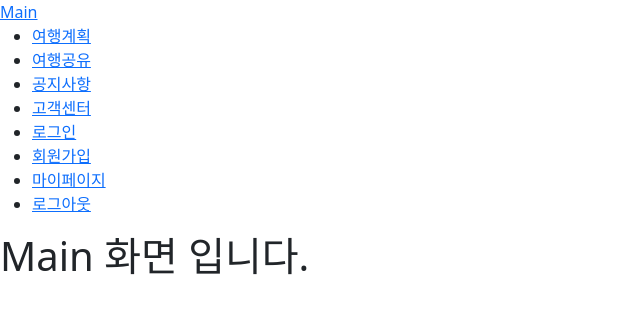
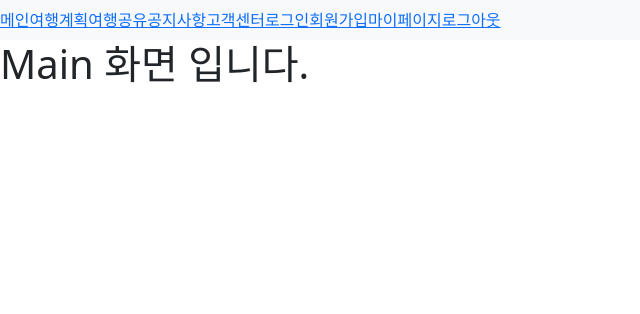
Before and after one commit to zpqmdh/trip_end_to_end_FE, a Vue app: page / in a window 1280 px wide. Shown: the top 314 px of the page, without its empty margins (0-640 px from the left). Built offline with nearby package versions, Linux system fonts and the light colour scheme.

Commit message:
fix: Modify navigation bar

```diff
--- a/src/App.vue
+++ b/src/App.vue
@@ -1,16 +1,13 @@
 <script setup>
-import { RouterLink, RouterView } from "vue-router";
+import { RouterView } from "vue-router";
+import Navigator from "@/components/common/Navigator.vue";
 </script>
 
 <template>
-  <header>
-    <div class="wrapper">
-      <nav>
-        <RouterLink to="/">Main</RouterLink>
-      </nav>
-    </div>
-  </header>
-  <RouterView />
+  <div>
+    <Navigator />
+    <router-view />
+  </div>
 </template>
 
 <style scoped></style>
--- a/src/components/common/Navigator.vue
+++ b/src/components/common/Navigator.vue
@@ -1,34 +1,62 @@
 <script setup>
 import { RouterLink } from "vue-router";
-import { RouterView } from "vue-router";
+import { ref } from "vue";
+
+const navbarOpen = ref(false);
+
+const toggleNavbar = () => {
+  navbarOpen.value = !navbarOpen.value;
+};
 </script>
 
 <template>
   <header>
-    <nav>
-      <ul>
-        <li><router-link :to="{ name: 'plan-list' }">여행계획</router-link></li>
-        <li>
+    <nav class="navbar navbar-expand-lg navbar-light bg-light">
+      <button
+        @click="toggleNavbar"
+        class="navbar-toggler"
+        type="button"
+        data-toggle="collapse"
+        data-target="#navbarNav"
+        aria-controls="navbarNav"
+        aria-expanded="false"
+        aria-label="Toggle navigation"
+      >
+        <span class="navbar-toggler-icon"></span>
+      </button>
+      <div :class="{ collapse: !navbarOpen, 'navbar-collapse': true }" id="navbarNav">
+        <ul class="navbar-nav justify-between">
+          <li class="nav-item active">
+            <router-link :to="{ name: 'main' }">메인</router-link>
+          </li>
+          <li class="nav-item">
+            <router-link :to="{ name: 'plan-list' }">여행계획</router-link>
+          </li>
+          <li class="nav-item">
             <router-link :to="{ name: 'share-plan-list' }">여행공유</router-link>
           </li>
-        <li><router-link :to="{ name: 'notice' }">공지사항</router-link></li>
-        <li><router-link :to="{ name: 'qna' }">고객센터</router-link></li>
-        <li>
+          <li class="nav-item">
+            <router-link :to="{ name: 'notice' }">공지사항</router-link>
+          </li>
+          <li class="nav-item">
+            <router-link :to="{ name: 'qna' }">고객센터</router-link>
+          </li>
+          <li class="nav-item">
             <router-link :to="{ name: 'member-login' }">로그인</router-link>
           </li>
-        <li>
+          <li class="nav-item">
             <router-link :to="{ name: 'member-signup' }">회원가입</router-link>
           </li>
-        <li>
+          <li class="nav-item">
             <router-link :to="{ name: 'member-mypage' }">마이페이지</router-link>
           </li>
-        <li>
+          <li class="nav-item">
             <router-link :to="{ name: 'member-login' }">로그아웃</router-link>
           </li>
         </ul>
+      </div>
     </nav>
   </header>
-  <RouterView />
 </template>
 
 <style scoped></style>
--- a/src/views/TheMainView.vue
+++ b/src/views/TheMainView.vue
@@ -1,8 +1,5 @@
-<script setup>
-import Navigator from "@/components/common/Navigator.vue";
-</script>
+<script setup></script>
 <template>
-  <Navigator />
   <div><h1>Main 화면 입니다.</h1></div>
 </template>
 <style scoped></style>
--- a/src/views/TheMemberView.vue
+++ b/src/views/TheMemberView.vue
@@ -1,9 +1,7 @@
 <script setup>
 import { RouterView } from "vue-router";
-import Navigator from "@/components/common/Navigator.vue";
 </script>
 <template>
-  <Navigator />
   <div>Member View</div>
   <RouterView />
 </template>
--- a/src/views/TheNoticeBoardView.vue
+++ b/src/views/TheNoticeBoardView.vue
@@ -1,9 +1,7 @@
 <script setup>
 import { RouterView } from "vue-router";
-import Navigator from "@/components/common/Navigator.vue";
 </script>
 <template>
-  <Navigator />
   <div>Notice Board View</div>
   <RouterView />
 </template>
--- a/src/views/ThePlanBoardView.vue
+++ b/src/views/ThePlanBoardView.vue
@@ -1,9 +1,7 @@
 <script setup>
 import { RouterView } from "vue-router";
-import Navigator from "@/components/common/Navigator.vue";
 </script>
 <template>
-  <Navigator />
   <div>Plan Board View</div>
   <RouterView />
 </template>
--- a/src/views/ThePlanView.vue
+++ b/src/views/ThePlanView.vue
@@ -1,9 +1,7 @@
 <script setup>
 import { RouterView } from "vue-router";
-import Navigator from "@/components/common/Navigator.vue";
 </script>
 <template>
-  <Navigator />
   <div>Plan View</div>
   <RouterView />
 </template>
--- a/src/views/TheQnABoardView.vue
+++ b/src/views/TheQnABoardView.vue
@@ -1,9 +1,7 @@
 <script setup>
 import { RouterView } from "vue-router";
-import Navigator from "@/components/common/Navigator.vue";
 </script>
 <template>
-  <Navigator />
   <div>QnA Board View</div>
   <RouterView />
 </template>
```
Lines whose indentation alone changed are shown as unchanged.
